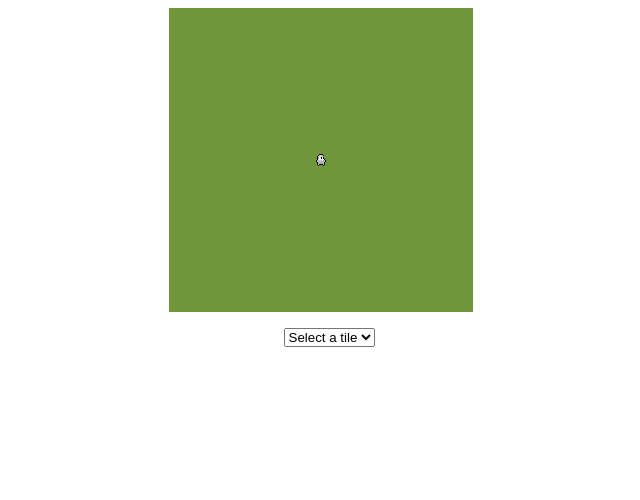
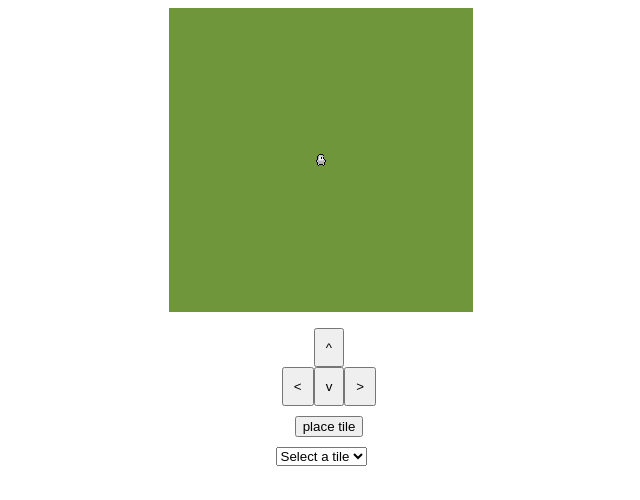
Before and after one commit to goobygoofer/angyGrandma, a plain HTML site: page canviz.html in a window 1280 px wide. Shown: the whole page, without its empty margins (311-951 px from the left). Drawn offline with Linux system fonts and the light colour scheme.

Commit message:
Add files via upload

```diff
--- a/canviz.html
+++ b/canviz.html
@@ -9,9 +9,26 @@
 
   <body>
     <canvas id="canvas" width="320" height="320"  style="display:block;margin:0 auto;"></canvas>
-    <select id="tile-dropdown"  style="display:block;margin:0 auto;">
-      <option value="">Select a tile</option>
-    </select>
+    <div style="display: flex; flex-direction: column; align-items: center;padding-bottom:10px;">
+      <div style="display: flex; justify-content: center;">
+        <button id="upButton" style="padding:10px;">^</button>
+      </div>
+      <div style="display: flex; justify-content: center;">
+        <button id="leftButton" style="padding:10px;"><</button>
+        <button id="downButton" style="padding:10px;">v</button>
+        <button id="rightButton" style="padding:10px;">></button>
+      </div>
+      <div style="display: flex; justify-content: center;padding-top:10px">
+        <button id="placeButton">place tile</button>
+      </div>
+    </div>
+
+    <div style="display:flex; justify-content:center;">
+      <select id="tile-dropdown">
+        <option value="">Select a tile</option>
+      </select>
+      <canvas id="spriteCanvas" width="16" height="16"></canvas>
+    </div>
     <script src="./tile_map.js" type="text/javascript"></script>
     <script src="./client.js" type="text/javascript"></script>
   </body>
--- a/client.js
+++ b/client.js
@@ -1,5 +1,7 @@
 const canvas = document.getElementById('canvas');
 const ctx = canvas.getContext('2d');
+const sprtCanvas = document.getElementById('spriteCanvas');
+const sprtCtx = sprtCanvas.getContext('2d');
 const spriteSheet = new Image();
 spriteSheet.src = 'spritesheet-0.5.18.png';
 
@@ -39,7 +41,8 @@ baseTiles = {
   "stump1":[192,448],
   "stump2":[64,1120],
   "stump3":[80,1120],
-  "campfire":[32,384]
+  "campfire":[32,384],
+
 }
 
 const dropdown = document.getElementById('tile-dropdown');
@@ -56,8 +59,11 @@ for (const key in baseTiles){
 
 dropdown.addEventListener("change",function(){
   const selectedTile = this.value;
-  console.log(selectedTile);
+  //console.log(selectedTile);
   objectToPlace=selectedTile;
+  sprtCtx.clearRect(0,0,16,16);
+  sprtCtx.drawImage(spriteSheet, baseTiles[selectedTile][0],baseTiles[selectedTile][1], 16,16,
+    0, 0, 16,16);
 })
 
 //set up ghost player
@@ -142,28 +148,52 @@ drawPlayer = function(direction){
 
 objectToPlace='rock'
 
+function placeTile (){
+  tile_map[playerX][playerY].objects.push(objectToPlace);
+}
+
 // add arrow key listener for desktop users
 document.addEventListener('keydown', (event) => {
+  if (event.target.nodeName==='SELECT'){
+    return;
+  }
   switch (event.key) {
     case ' ':
-      tile_map[playerX][playerY].objects.push(objectToPlace);
+      placeTile();
       break;
     case 'ArrowUp':
+    case 'w':
       movePlayer('up');
       break;
     case 'ArrowDown':
+    case 's':
       movePlayer('down');
       break;
     case 'ArrowLeft':
+    case 'a':
       movePlayer('left');
       break;
     case 'ArrowRight':
+    case 'd':
       movePlayer('right');
       break;
     default:
       break;
   };
 });
+
+up_button=document.getElementById('upButton');
+up_button.addEventListener('click', () => movePlayer('up'));
+document.getElementById('leftButton').addEventListener('click', () => movePlayer('left'));
+document.getElementById('downButton').addEventListener('click', () => movePlayer('down'));
+document.getElementById('rightButton').addEventListener('click', () => movePlayer('right'));
+document.getElementById('placeButton').addEventListener('click', () => placeTile());
+
+//document.getElementById('upButton').addEventListener('touchstart', () => {up_button.click();});
+//document.getElementById('leftButton').addEventListener('touchstart', () => movePlayer('left'));
+//document.getElementById('downButton').addEventListener('touchstart', () => movePlayer('down'));
+//document.getElementById('rightButton').addEventListener('touchstart', () => movePlayer('right'));
+//document.getElementById('placeButton').addEventListener('touchstart', () => placeTile());
 
 function update(){
   ctx.clearRect(0,0,300,300);
```
